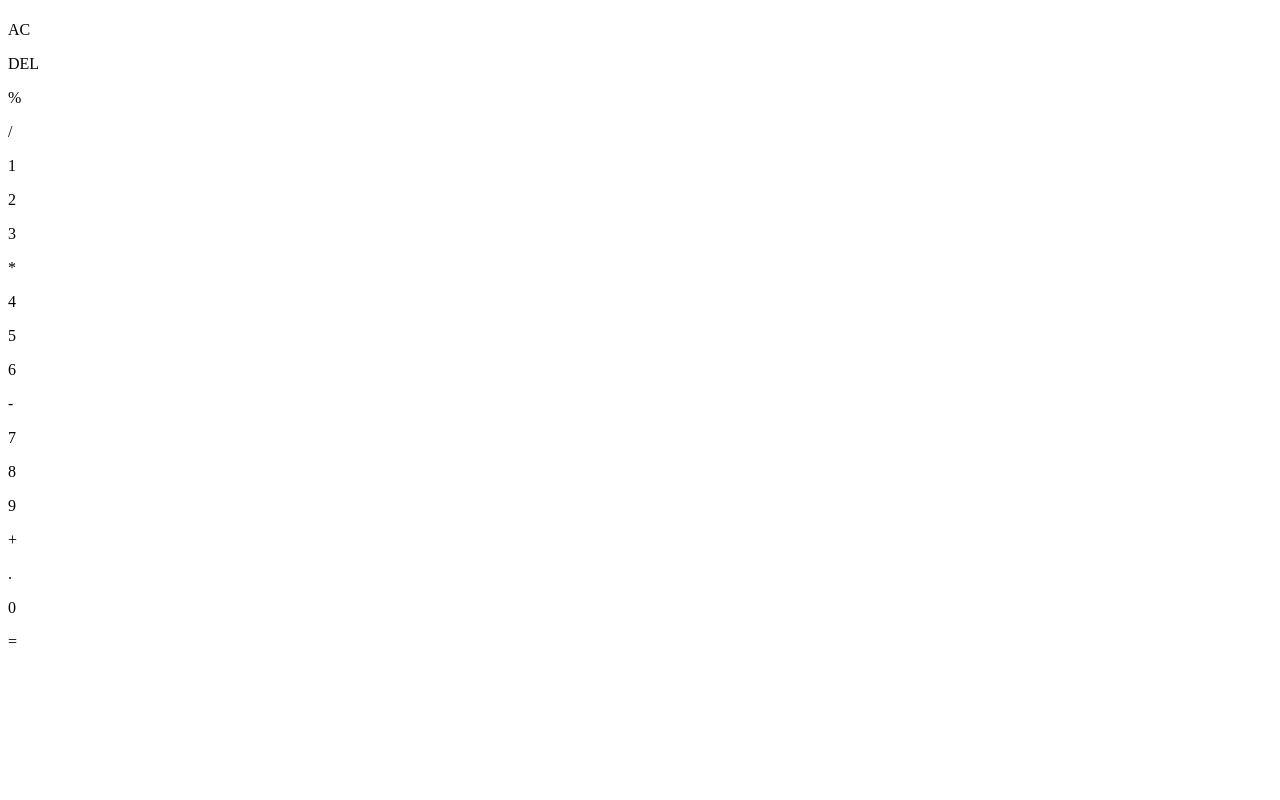
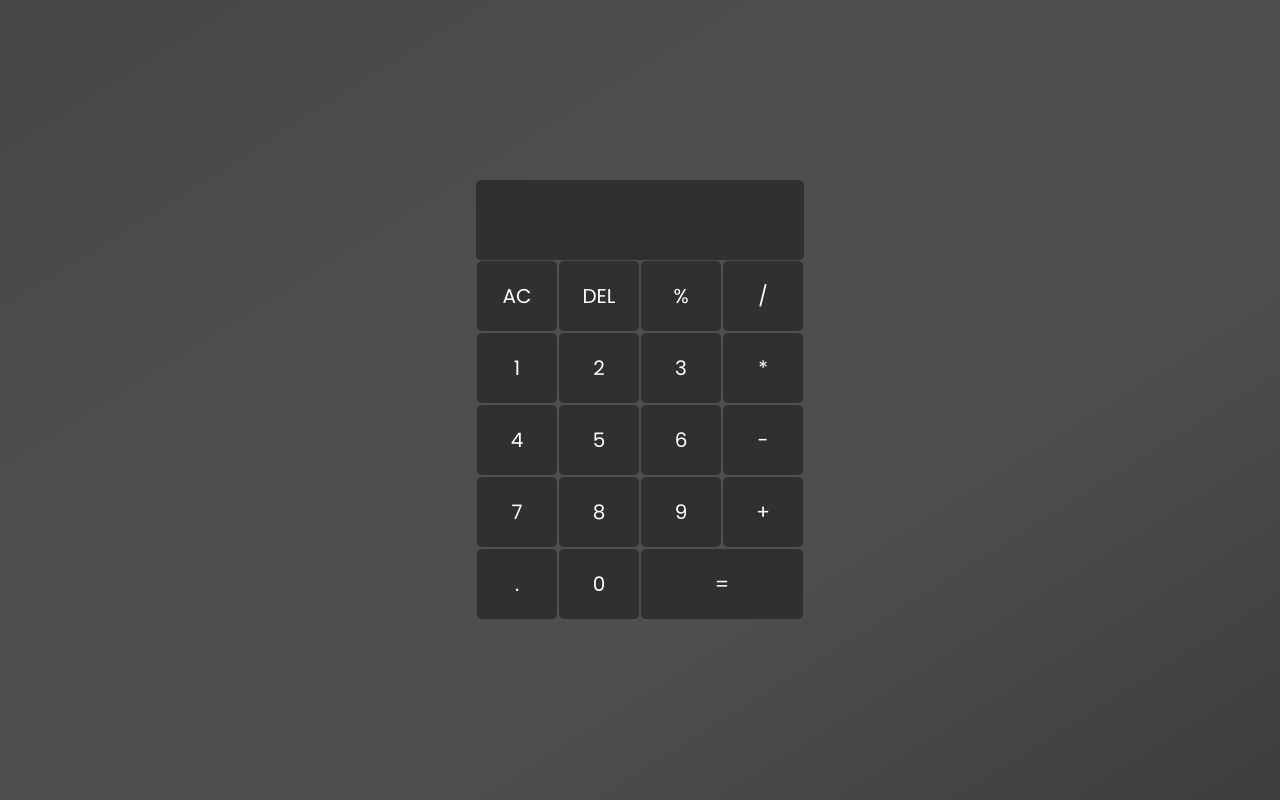
Before and after one commit to AkshayBenny/calculator, a plain HTML site: page index.html in a window 1280 px wide. Drawn offline with Linux system fonts and the light colour scheme.

Commit message:
css updated

```diff
--- a/index.html
+++ b/index.html
@@ -5,14 +5,19 @@
     <meta http-equiv="X-UA-Compatible" content="IE=edge">
     <meta name="viewport" content="width=device-width, initial-scale=1.0">
     <link rel="stylesheet" href="styles.css">
-    <script src="script.js"></script>
+    <script src="script.js" defer></script>
+    <link rel="preconnect" href="https://fonts.googleapis.com">
+    <link rel="preconnect" href="https://fonts.gstatic.com" crossorigin>
+    <link href="https://fonts.googleapis.com/css2?family=Poppins:wght@100;200;300;400;500;600&display=swap" rel="stylesheet">
+
 
     <title>Calculator</title>
 </head>
 <body>
     <div class="calculator-container">
         <div class="output-container">
-            <h1 class="output"></h1>
+            <div class="previous-operand"><p></p></div>
+            <div class="current-operand"><p></p></div>
         </div>
 
         <div class="row first-row">
@@ -92,7 +97,7 @@
         </div>
 
         <div class="row fifth-row">
-            <div class="decimal btn">
+            <div class="decimal sign btn">
                 <p>.</p>
             </div>
 
@@ -100,7 +105,7 @@
                 <p>0</p>
             </div>
 
-            <div class="equal sign btn">
+            <div class="equal btn">
                 <p>=</p>
             </div>
 
--- a/styles.css
+++ b/styles.css
@@ -0,0 +1,100 @@
+* {
+    box-sizing: border-box;
+    padding: 0;
+    margin: 0;
+    color:white;
+    font-family: 'Poppins', sans-serif;
+}
+
+body {
+    display:flex;
+    justify-content: center;
+    align-items: center;
+    height:100vh;
+    width:100vw;
+    background-image: linear-gradient(to bottom right,rgb(70, 70, 70), rgb(78, 78, 78), rgb(78, 78, 78),rgb(61, 61, 61));
+
+
+}
+
+
+.output-container {
+    background-color: rgb(48, 48, 48);
+    min-height:80px;
+    max-height:auto;
+    border-radius: 5px;
+    display: flex;
+    flex-direction: column;
+    align-items: flex-end;
+    justify-content: space-around;
+    word-wrap:break-word;
+    word-break: break-all;
+}
+
+.previous-operand {
+    font-size:16px;
+    padding:6px;
+    color:rgb(158, 158, 158)
+}
+
+.current-operand {
+    font-size: 32px;
+    padding:12px;
+    font-weight: bold;
+    color:white;
+}
+
+.btn {
+    background-color:rgb(48, 48, 48);
+    margin:1px;
+    display: flex;
+    justify-content: center;
+    align-items: center;
+    height:70px;
+    border-radius: 5px;
+    font-size:20px;
+}
+
+.first-row {
+    display: flex;
+}
+
+.sec-row {
+    display: flex;
+}
+
+.third-row {
+    display: flex;
+}
+
+.fourth-row {
+    display: flex;
+}
+
+.fifth-row {
+    display: flex;
+}
+
+.calculator-container {
+    display: flex;
+    flex-direction: column;
+}
+
+.sign,
+.number {
+    width: 80px;
+}
+
+.operation {
+    width:80px;
+}
+
+.equal {
+    width:162px;
+}
+
+.btn:hover,
+.btn:active,
+.btn:focus {
+    background-color:black;
+}
```
